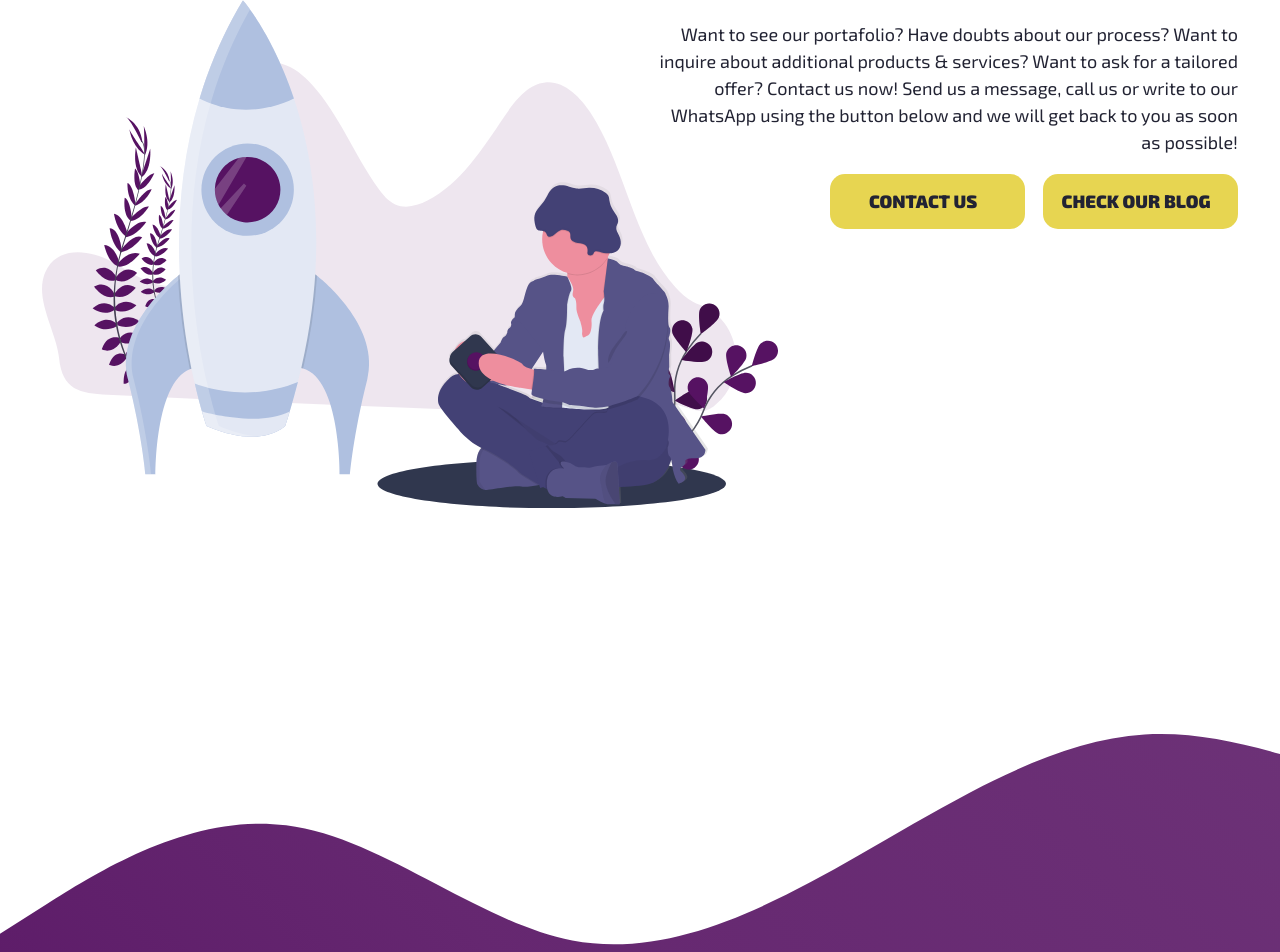
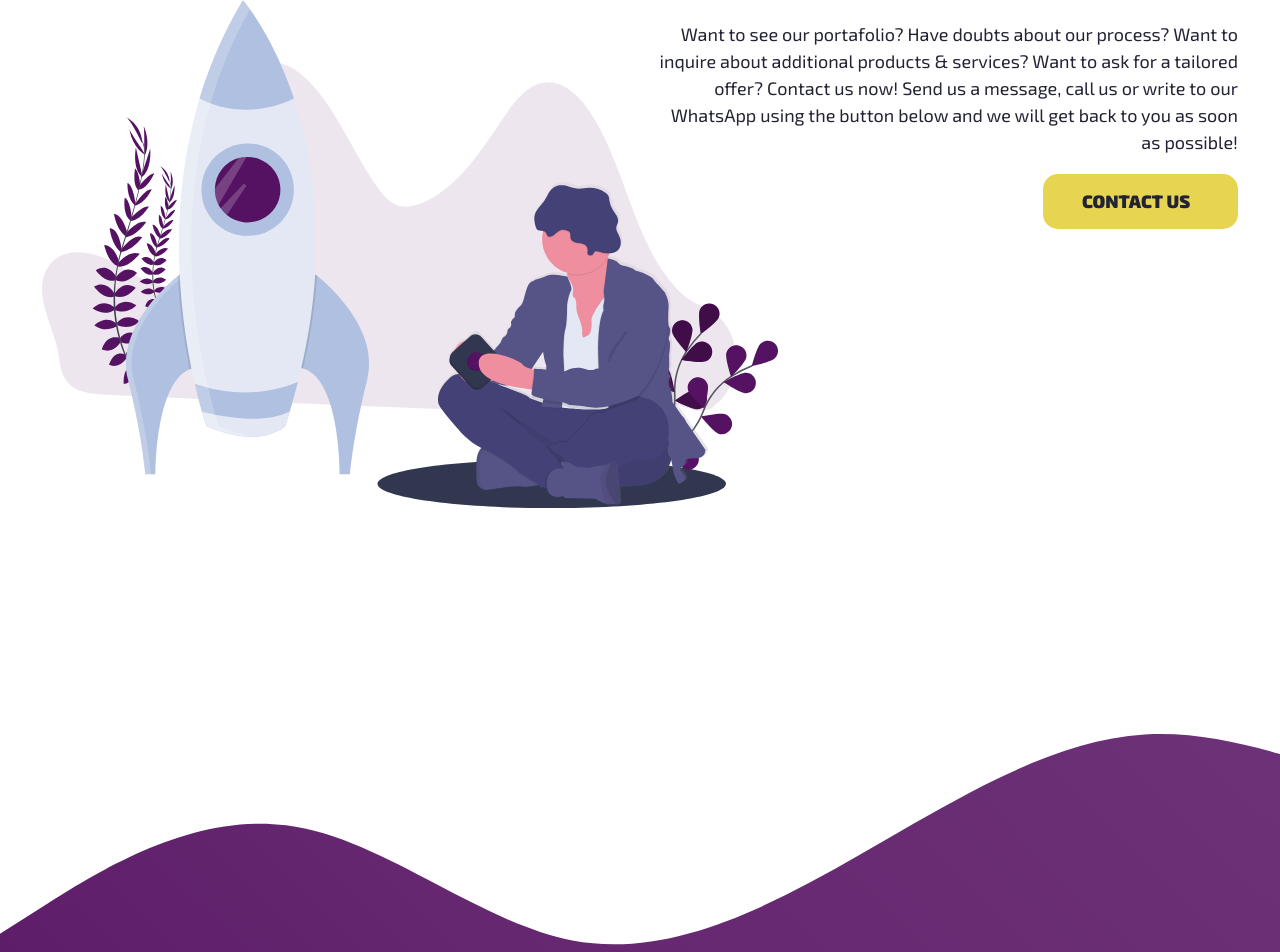
Before and after one commit to h-nick/violetfive-v2, a Next.js app: page / in a window 1280 px wide. Shown: the part 4301-5253 px from the top of the page. Built offline with nearby package versions, Linux system fonts and the light colour scheme.

Commit message:
Removed unused button

```diff
--- a/pages/index.tsx
+++ b/pages/index.tsx
@@ -313,14 +313,7 @@ const Home: FC = () => {
                     <Button
                       hoverType="color"
                       _onClick={showModal}
-                      _className="mb-3 mr-3"
                       text={t('button1')}
-                    />
-
-                    <Button
-                      hoverType="color"
-                      _onClick={showModal}
-                      text={t('button2')}
                     />
                   </div>
                 </Col>
```
